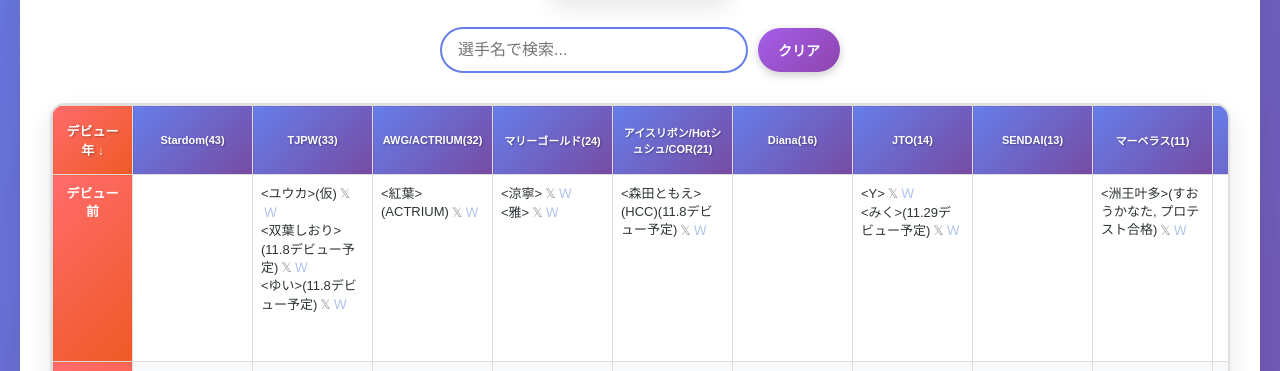
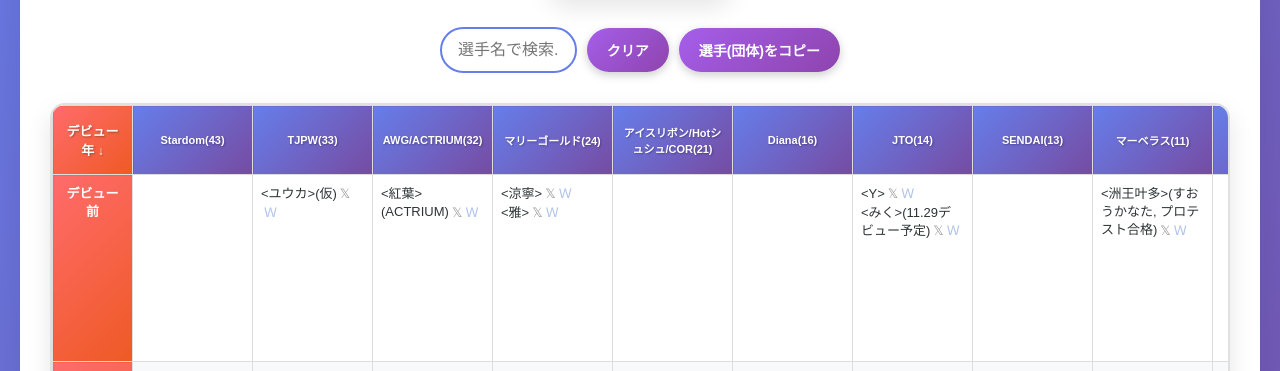
Before and after one commit to nakawankuma/joshi_wrestling_data, a plain HTML site: page index.html in a window 1280 px wide. Shown: the part 416-787 px from the top of the page. Drawn offline with Linux system fonts and the light colour scheme.

Commit message:
コピーボタン追加
結結　TJPW　デビュー
双葉しおり　TJPW　デビュー
森田ともえ　HCC　デビュー

```diff
--- a/index.html
+++ b/index.html
@@ -778,6 +778,7 @@
             <div class="search-container">
                 <input type="text" id="wrestlerSearch" placeholder="選手名で検索..." class="search-input" aria-label="選手名検索" oninput="searchWrestlers()">
                 <button type="button" onclick="clearSearch()" class="clear-btn">クリア</button>
+                <button type="button" onclick="copyWrestlerPromotionList()" class="clear-btn">選手(団体)をコピー</button>
             </div>
 
             <div class="controls" id="controls" hidden>
@@ -2183,10 +2184,10 @@ const wrestlerData = [
             [
                         "2026",
                         "",
-                        "神嵜志音\nさとうもも\n清司麗菜\n咲森チエリ",
+                        "神嵜志音\nさとうもも\n清司麗菜\n咲森チエリ\n結結\n双葉しおり",
                         "松橋ななを\n山根百合\n確変むぎ\n松﨑紗弥\n初江律香(ACTRIUM)\n真白恵茉(ACTRIUM)\n西尾咲良(ACTRIUM)",
                         "ザ・レディAI\n鈴夏",
-                        "MIHO(HCC)\nヤギヌマメイ/ふゆぽい(SUGAMO)",
+                        "MIHO(HCC)\nヤギヌマメイ/ふゆぽい(SUGAMO)\n森田ともえ(HCC)",
                         "TSUBAKI\n浜名あみ",
                         "ちゅら愛花\n秋田ワン子",
                         "高野玲菜",
@@ -2207,10 +2208,10 @@ const wrestlerData = [
             [
                         "デビュー前",
                         "",
-                        "&lt;ユウカ&gt;(仮)\n&lt;双葉しおり&gt;(11.8デビュー予定)\n&lt;ゆい&gt;(11.8デビュー予定)",
+                        "&lt;ユウカ&gt;(仮)",
                         "&lt;紅葉&gt;(ACTRIUM)",
                         "&lt;涼寧&gt;\n&lt;雅&gt;",
-                        "&lt;森田ともえ&gt;(HCC)(11.8デビュー予定)",
+                        "",
                         "",
                         "&lt;Y&gt;\n&lt;みく&gt;(11.29デビュー予定)",
                         "",
@@ -3025,6 +3026,56 @@ const promotionNames = ["Stardom", "TJPW", "AWG/ACTRIUM", "マリーゴールド
             }
         }
 
+        // 表の選手名を「選手(団体)」形式でコピーする
+        async function copyWrestlerPromotionList() {
+            const entries = [];
+            const seen = new Set();
+            const addNames = (promotion, names) => names.forEach(rawName => {
+                const name = String(rawName).replace(/<[^>]*>/g, '').replace(/&lt;|&gt;|[<>]/g, '').trim();
+                if (!name) return;
+                // 名前に団体表記があればそのまま使い、所属団体を重ねない
+                const alreadyHasPromotion = /\([^)]*(?:ACTRIUM|Stardom|TJPW|マリーゴールド|アイスリボン|Hotシュシュ|COR|Diana|JTO|SENDAI|マーベラス|Pure-J|チョコプロ|なにわ女子|LLPW-X|SEAdLINNNG|Wave|ガンプロ|柳ヶ瀬|Evolution)[^)]*\)/i.test(name);
+                const result = alreadyHasPromotion || promotion === 'その他' || promotion === 'フリー'
+                    ? name
+                    : `${name}(${promotion})`;
+                if (!seen.has(result)) { seen.add(result); entries.push(result); }
+            });
+
+            // 絞り込み詳細が表示されている場合は、その詳細データだけを対象にする
+            if (currentFilter?.type === 'promotion') {
+                currentFilter.data.forEach(row => addNames(currentFilter.value, (row[currentFilter.index] || '').split('\n')));
+            } else if (currentFilter?.type === 'year') {
+                currentFilter.data.forEach(promotion => addNames(promotion.name, promotion.wrestlers));
+            } else {
+                // フィルター前は現在の検索結果（なければ全選手）を対象にする
+                const sourceData = isSearching ? getCurrentFilteredData() : wrestlerData;
+                sourceData.forEach(row => {
+                    for (let i = 1; i < row.length && i - 1 < promotionNames.length; i++) {
+                        if (row[i]) addNames(promotionNames[i - 1], row[i].split('\n'));
+                    }
+                });
+            }
+
+            if (!entries.length) {
+                alert('コピーできる選手がありません。');
+                return;
+            }
+            try {
+                await navigator.clipboard.writeText(entries.join('\n'));
+                alert(`${entries.length}人分をコピーしました。`);
+            } catch (error) {
+                const textarea = document.createElement('textarea');
+                textarea.value = entries.join('\n');
+                textarea.style.position = 'fixed';
+                textarea.style.opacity = '0';
+                document.body.appendChild(textarea);
+                textarea.select();
+                const copied = document.execCommand('copy');
+                textarea.remove();
+                alert(copied ? `${entries.length}人分をコピーしました。` : 'コピーに失敗しました。');
+            }
+        }
+
         // 検索クリア機能
         function clearSearch() {
             debugLog('検索クリア開始');
```
Also changed, not shown: match_card_planner.html (+4 -4 lines), 1 other file.
